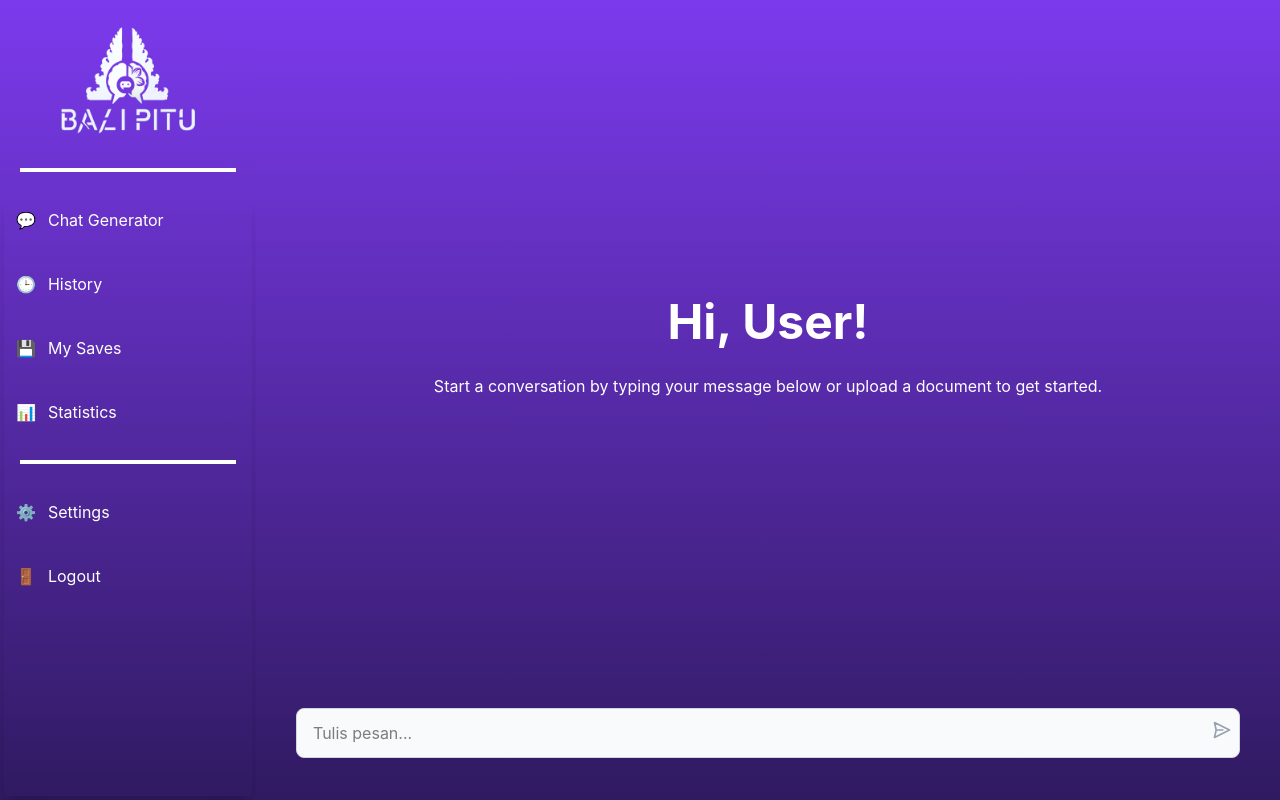
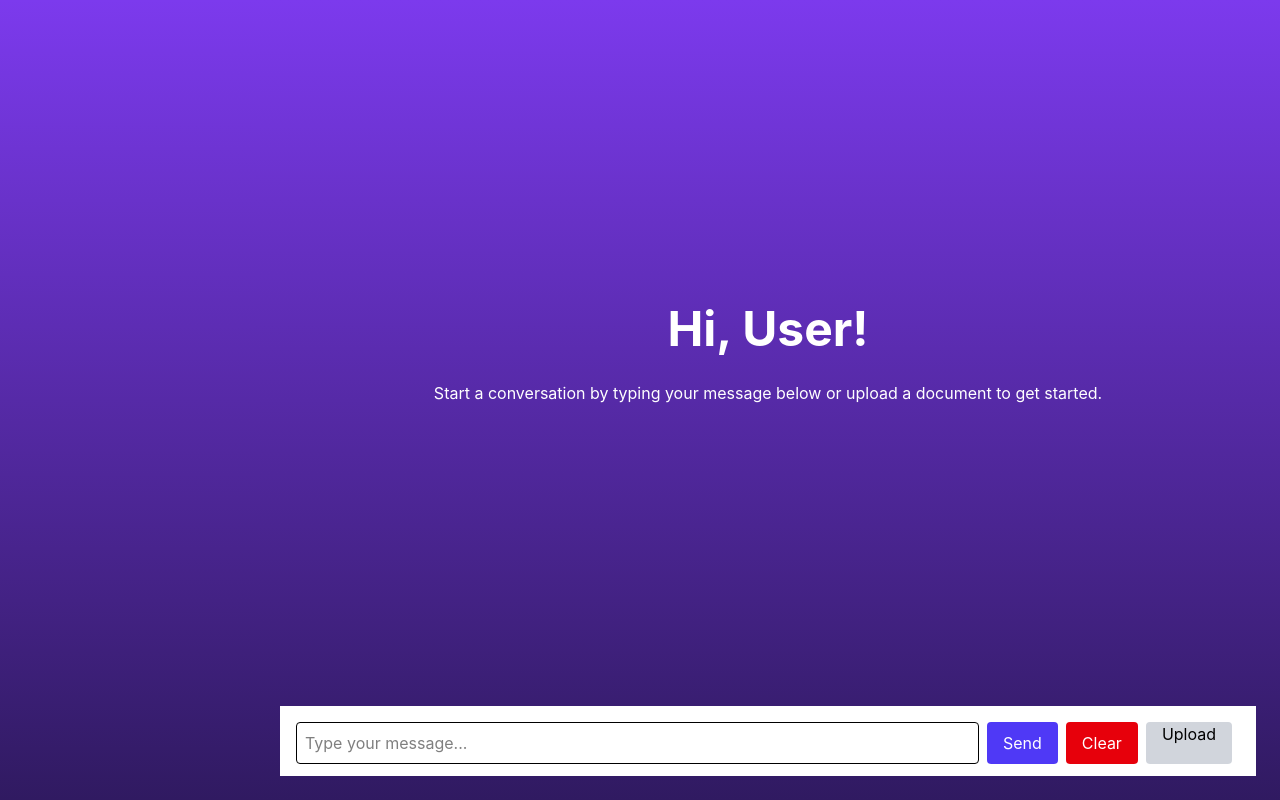
Before and after one commit to herSugar/chatfrontend, a React (Vite) app: page /chat in a window 1280 px wide. Built offline with nearby package versions, Linux system fonts and the light colour scheme.

Commit message:
chat hooks

```diff
--- a/src/components/ChatContainer.tsx
+++ b/src/components/ChatContainer.tsx
@@ -1,13 +1,27 @@
-import { useState, useRef, useEffect } from 'react';
-import Message from './Message';
-import InputArea from './InputArea';
-import LoadingIndicator from './LoadingIndicator';
-import useChat from '../hooks/useChat';
-import { ChatMessage } from '../types';
-import { useNavigate } from 'react-router-dom';
+import React, { useEffect, useRef } from "react";
+import { useChat } from "../hooks/useChat";
+import InputArea from "./InputArea";
+
+type ChatMessage = {
+  sender: "You" | "Agent";
+  text: string;
+  timestamp?: Date;
+};
+
+function Message({ message }: { message: ChatMessage }) {
+  const isUser = message.sender === "You";
+  return (
+    <div
+      className={`max-w-md p-3 rounded-lg mb-2 ${
+        isUser ? "bg-indigo-600 text-white self-end" : "bg-gray-200 text-black self-start"
+      }`}
+    >
+      {message.text}
+    </div>
+  );
+}
 
 export default function ChatContainer() {
-  const navigate = useNavigate();
   const {
     messages,
     loading,
@@ -20,7 +34,7 @@ export default function ChatContainer() {
   const messagesEndRef = useRef<HTMLDivElement>(null);
 
   useEffect(() => {
-    messagesEndRef.current?.scrollIntoView({ behavior: 'smooth' });
+    messagesEndRef.current?.scrollIntoView({ behavior: "smooth" });
   }, [messages]);
 
   return (
@@ -29,99 +43,110 @@ export default function ChatContainer() {
       <div
         className="fixed left-0 top-0 bottom-0 w-64 text-white p-1 shadow-lg"
         style={{
-          background: 'linear-gradient(to bottom, #7c3aed, #301A61)'
+          background: "linear-gradient(to bottom, #7c3aed, #301A61)",
         }}
       >
-        <div className="flex flex-col h-full">
-          {/* Logo */}
-          <div className="mb-8 flex items-center space-x-4">
-            {/* Logo Image Container */}
-            <div className="flex items-center justify-center mt-5 w-64 h-28 min-w-[4.5rem] min-h-[4.5rem] overflow-hidden">
-              <div className="w-64 h-64 overflow-hidden">
-                <img
-                  src="src/assets/logobalipitu.png"
-                  alt="Logo"
-                  className="w-full h-full object-cover"
-                />
-              </div>
-            </div>
-          </div>
-
-          {/* Divider Lines */}
-          <div className="mb-6 mx-auto w-[calc(100%-32px)] h-1 bg-white"></div>
-
-          {/* Navigation */}
-          <nav className="flex-1 shadow-xl overflow-y-auto">
-            <ul className="space-y-4">
-              <button className="flex items-center space-x-3 p-3 w-full hover:bg-indigo-800 rounded-lg transition-colors">
-                <span>💬</span>
-                <span>Chat Generator</span>
-              </button>
-              <button className="flex items-center space-x-3 p-3 w-full hover:bg-indigo-800 rounded-lg transition-colors">
-                <span>🕒</span>
-                <span>History</span>
-              </button>
-              <button className="flex items-center space-x-3 p-3 w-full hover:bg-indigo-800 rounded-lg transition-colors">
-                <span>💾</span>
-                <span>My Saves</span>
-              </button>
-              <button className="flex items-center space-x-3 p-3 w-full hover:bg-indigo-800 rounded-lg transition-colors">
-                <span>📊</span>
-                <span>Statistics</span>
-              </button>
-              <div className="my-6 mx-auto w-[calc(100%-32px)] h-1 bg-white"></div>
-              <button className="flex items-center space-x-3 p-3 w-full hover:bg-indigo-800 rounded-lg transition-colors">
-                <span>⚙️</span>
-                <span>Settings</span>
-              </button>
-              <button className="flex items-center space-x-3 p-3 w-full hover:bg-indigo-800 rounded-lg transition-colors">
-                <span>🚪</span>
-                <span>Logout</span>
-              </button>
-            </ul>
-          </nav>
-        </div>
+        {/* Sidebar content sama seperti kamu punya */}
       </div>
 
       {/* Main Content */}
-      <div style={{ marginLeft: '256px', display: 'flex', flexDirection: 'column', height: '100%' }}>
-        {/* Messages Area with Input Container */}
-        <div style={{ flex: 1, overflow: 'auto', padding: '24px', background: 'linear-gradient(to bottom, #7c3aed, #301A61)', position: 'relative' }}>
-          <div style={{ width: '100%', margin: '0 auto', height: '100%', display: 'flex', flexDirection: 'column' }}>
-            {/* Welcome/Messages Content */}
+      <div
+        style={{
+          marginLeft: "256px",
+          display: "flex",
+          flexDirection: "column",
+          height: "100%",
+        }}
+      >
+        <div
+          style={{
+            flex: 1,
+            overflow: "auto",
+            padding: "24px",
+            background: "linear-gradient(to bottom, #7c3aed, #301A61)",
+            position: "relative",
+          }}
+        >
+          <div
+            style={{
+              width: "100%",
+              margin: "0 auto",
+              height: "100%",
+              display: "flex",
+              flexDirection: "column",
+            }}
+          >
             <div style={{ flex: 1 }}>
-              {/* Welcome Message */}
               {messages.length === 0 && !loading && (
-                <div style={{ height: '100%', display: 'flex', flexDirection: 'column', alignItems: 'center', justifyContent: 'center', padding: '24px' }}>
-                  <h2 style={{ fontSize: '3rem', textAlign: 'center', color: 'white', fontWeight: 'bold', marginBottom: '1rem' }}>Hi, User!</h2>
-                  <p style={{ color: 'white', textAlign: 'center', marginBottom: '2rem' }}>
-                    Start a conversation by typing your message below or upload a document to get started.
+                <div
+                  style={{
+                    height: "100%",
+                    display: "flex",
+                    flexDirection: "column",
+                    alignItems: "center",
+                    justifyContent: "center",
+                    padding: "24px",
+                  }}
+                >
+                  <h2
+                    style={{
+                      fontSize: "3rem",
+                      textAlign: "center",
+                      color: "white",
+                      fontWeight: "bold",
+                      marginBottom: "1rem",
+                    }}
+                  >
+                    Hi, User!
+                  </h2>
+                  <p
+                    style={{
+                      color: "white",
+                      textAlign: "center",
+                      marginBottom: "2rem",
+                    }}
+                  >
+                    Start a conversation by typing your message below or upload a
+                    document to get started.
                   </p>
                 </div>
               )}
 
-              {/* Messages List */}
-              {messages.length > 0 && (
-                <div style={{ display: 'flex', flexDirection: 'column', gap: '12px', paddingBottom: '32px', maxWidth: '968px', margin: '0 auto', alignItems: 'flex-end' }}>
-                  {messages.map((message: ChatMessage, index: number) => (
-                    <Message
-                      key={`${index}-${message.timestamp?.getTime() || index}`}
-                      message={message}
-                      isLast={index === messages.length - 1}
-                    />
-                  ))}
-                </div>
-              )}
+              <div
+                style={{
+                  display: "flex",
+                  flexDirection: "column",
+                  gap: "12px",
+                  paddingBottom: "32px",
+                  maxWidth: "968px",
+                  margin: "0 auto",
+                  alignItems: "flex-end",
+                }}
+              >
+                {messages.map((msg, idx) => (
+                  <Message key={idx} message={msg} />
+                ))}
+              </div>
 
               {loading && (
-                <div style={{ display: 'flex', justifyContent: 'center' }}>
-                  <LoadingIndicator />
+                <div style={{ display: "flex", justifyContent: "center" }}>
+                  <p className="text-white">Loading...</p>
                 </div>
               )}
 
               {error && (
-                <div style={{ maxWidth: '672px', margin: '0 auto', backgroundColor: '#fee2e2', border: '1px solid #fca5a5', color: '#b91c1c', padding: '16px', borderRadius: '8px' }}>
-                  <div style={{ display: 'flex', alignItems: 'center', gap: '8px' }}>
+                <div
+                  style={{
+                    maxWidth: "672px",
+                    margin: "0 auto",
+                    backgroundColor: "#fee2e2",
+                    border: "1px solid #fca5a5",
+                    color: "#b91c1c",
+                    padding: "16px",
+                    borderRadius: "8px",
+                  }}
+                >
+                  <div style={{ display: "flex", alignItems: "center", gap: "8px" }}>
                     <span>⚠️</span>
                     <p>Error: {error}</p>
                   </div>
@@ -131,8 +156,15 @@ export default function ChatContainer() {
               <div ref={messagesEndRef} />
             </div>
 
-            {/* Input Area - Full Width */}
-            <div style={{ position: 'sticky', bottom: 0, width: '100%', padding: '16px 16px 12px' }}>
+            <div
+              style={{
+                position: "sticky",
+                bottom: 0,
+                width: "100%",
+                padding: "16px 16px 12px",
+                backgroundColor: "white",
+              }}
+            >
               <InputArea
                 onSend={sendMessage}
                 onClear={clearConversation}
--- a/src/components/InputArea.tsx
+++ b/src/components/InputArea.tsx
@@ -1,70 +1,69 @@
-import { useState, useRef, FormEvent, KeyboardEvent } from 'react';
+import React, { useState } from "react";
 
-interface InputAreaProps {
+type InputAreaProps = {
   onSend: (message: string) => void;
   onClear: () => void;
-  onUpload: (file: File) => Promise<void>;
-}
+  onUpload: (file: File) => void;
+};
 
 export default function InputArea({ onSend, onClear, onUpload }: InputAreaProps) {
-  const [input, setInput] = useState('');
-  const fileInputRef = useRef<HTMLInputElement>(null);
+  const [input, setInput] = useState("");
 
-  const handleSubmit = (e: FormEvent) => {
+  const handleSend = () => {
+    if (input.trim() === "") return;
+    onSend(input);
+    setInput("");
+  };
+
+  const handleKeyDown = (e: React.KeyboardEvent<HTMLInputElement>) => {
+    if (e.key === "Enter") {
       e.preventDefault();
-    if (input.trim()) {
-      onSend(input);
-      setInput('');
+      handleSend();
     }
   };
 
-  const handleKeyDown = (e: KeyboardEvent<HTMLTextAreaElement>) => {
-    if (e.key === 'Enter' && !e.shiftKey) {
-      e.preventDefault();
-      handleSubmit(e);
-    }
-  };
-
-  const handleFileUpload = (e: React.ChangeEvent<HTMLInputElement>) => {
-    if (e.target.files && e.target.files[0]) {
-      const file = e.target.files[0];
-      onUpload(file);
-    }
-    if (e.target) {
-      e.target.value = '';
+  const handleFileChange = (e: React.ChangeEvent<HTMLInputElement>) => {
+    if (e.target.files && e.target.files.length > 0) {
+      onUpload(e.target.files[0]);
+      e.target.value = ""; // Reset input file
     }
   };
 
   return (
-    <form onSubmit={handleSubmit} className="">
-      <div className="flex items-end gap-3">
-
-        {/* Message Input */}
-        <div className="flex-1 relative">
-          <textarea
+    <div className="flex space-x-2">
+      <input
+        type="text"
+        placeholder="Type your message..."
+        className="flex-1 p-2 border rounded"
         value={input}
         onChange={(e) => setInput(e.target.value)}
         onKeyDown={handleKeyDown}
-            placeholder="Tulis pesan..."
-            className="w-full bg-gray-50 border border-gray-300 rounded-lg py-3 px-4 pr-12 focus:outline-none focus:ring-2 focus:ring-blue-500 focus:border-transparent resize-none transition-all duration-200"
-            rows={1}
-            style={{ minHeight: '48px', maxHeight: '144px' }}
-            aria-label="Message input"
+        disabled={false}
       />
       <button
-            type="submit"
-            disabled={!input.trim()}
-            className={`absolute right-2 mb-[9px] mt-[12px] rounded-full transition-colors duration-200 ${
-              input.trim() ? 'text-black hover:text-gray-800' : 'text-gray-400 cursor-not-allowed'
-            }`}
-            aria-label="Send message"
+        onClick={handleSend}
+        className="bg-indigo-600 text-white px-4 rounded hover:bg-indigo-700"
       >
-            <svg xmlns="http://www.w3.org/2000/svg" className="h-5 w-5" fill="none" viewBox="0 0 24 24" stroke="currentColor" transform="rotate(90)">
-              <path strokeLinecap="round" strokeLinejoin="round" strokeWidth={2} d="M12 19l9 2-9-18-9 18 9-2zm0 0v-8" />
-            </svg>
+        Send
       </button>
+      <button
+        onClick={onClear}
+        className="bg-red-600 text-white px-4 rounded hover:bg-red-700"
+      >
+        Clear
+      </button>
+      <label
+        htmlFor="upload-file"
+        className="bg-gray-300 px-4 rounded cursor-pointer hover:bg-gray-400"
+      >
+        Upload
+      </label>
+      <input
+        id="upload-file"
+        type="file"
+        className="hidden"
+        onChange={handleFileChange}
+      />
     </div>
-      </div>
-    </form>
   );
 }
--- a/src/components/Message.tsx
+++ b/src/components/Message.tsx
@@ -19,6 +19,7 @@ const Message: React.FC<MessageProps> = ({ message, isLast }) => {
             : 'bg-white/10 backdrop-blur-sm text-white border border-white/20'
         }`}
       >
+
         {/* Message content */}
         <div className="whitespace-pre-wrap">{message.content}</div>
 
--- a/src/hooks/useChat.ts
+++ b/src/hooks/useChat.ts
@@ -1,80 +1,78 @@
-// src/hooks/useChat.ts
-import { useState, useCallback } from 'react';
-import { ChatMessage } from '../types';
-import { sendMessageToBackend, uploadDocumentToBackend } from '../utils/api';
+import { useState } from "react";
+import { api } from "../services/api";
 
-const useChat = () => {
+export type ChatMessage = {
+  sender: "You" | "Agent";
+  text: string;
+  timestamp?: Date;
+};
+
+export function useChat() {
   const [messages, setMessages] = useState<ChatMessage[]>([]);
   const [loading, setLoading] = useState(false);
   const [error, setError] = useState<string | null>(null);
 
-  const sendMessage = useCallback(async (message: string) => {
+  const sendMessage = async (query: string) => {
+    if (!query.trim()) return;
+
+    const token = localStorage.getItem("auth_token");
+    const userEmail = localStorage.getItem("user_email");
+    const sessionId = localStorage.getItem("chat_session_id");
+
+    if (!token || !userEmail) {
+      setError("Kredensial tidak ditemukan. Silakan login terlebih dahulu.");
+      return;
+    }
+
+
+    if (!api.defaults.headers.common["Authorization"]) {
+      api.defaults.headers.common["Authorization"] = `Bearer ${token}`;
+    }
+
+    const newMessage: ChatMessage = { sender: "You", text: query, timestamp: new Date() };
+    setMessages((prev) => [...prev, newMessage]);
     setLoading(true);
     setError(null);
 
     try {
-      // Add user message immediately
-      const userMessage: ChatMessage = {
-        role: 'user',
-        content: message,
-        timestamp: new Date()
-      };
+      const res = await api.post("/api/ask", {
+        query,
+        email: userEmail,
+        session_id: sessionId || "",
+      });
 
-      setMessages(prev => [...prev, userMessage]);
+      if (!sessionId && res.data.session_id) {
+        localStorage.setItem("chat_session_id", res.data.session_id);
+      }
 
-      // Send to backend
-      const response = await sendMessageToBackend(message, messages);
-
-      // Add bot response
-      const botMessage: ChatMessage = {
-        role: 'assistant',
-        content: response.answer,
-        timestamp: new Date()
-      };
-
-      setMessages(prev => [...prev, botMessage]);
+      const reply: ChatMessage = { sender: "Agent", text: res.data.response, timestamp: new Date() };
+      setMessages((prev) => [...prev, reply]);
     } catch (err) {
-      setError(err instanceof Error ? err.message : 'Failed to send message');
+      console.error(err);
+      setError("Terjadi kesalahan saat mengirim pesan.");
+      setMessages((prev) => [...prev, { sender: "Agent", text: "Terjadi kesalahan saat mengirim pesan.", timestamp: new Date() }]);
     } finally {
       setLoading(false);
     }
-  }, [messages]);
+  };
 
-  const uploadDocument = useCallback(async (file: File) => {
-    setLoading(true);
-    setError(null);
-
-    try {
-      const response = await uploadDocumentToBackend(file);
-
-      // Add bot response from document processing
-      const botMessage: ChatMessage = {
-        role: 'assistant',
-        content: response.message || 'I have processed your document',
-        timestamp: new Date()
-      };
-
-      setMessages(prev => [...prev, botMessage]);
-    } catch (err) {
-      setError(err instanceof Error ? err.message : 'Failed to upload document');
-    } finally {
-      setLoading(false);
-    }
-  }, []);
-
-  const clearConversation = useCallback(() => {
+  const clearConversation = () => {
+    localStorage.removeItem("chat_session_id");
     setMessages([]);
     setError(null);
-  }, []);
+  };
+
+  const uploadDocument = (file: File) => {
+    // Implementasi upload dokumen (jika perlu)
+    console.log("Uploading document", file);
+  };
 
   return {
     messages,
     loading,
     error,
     sendMessage,
+    clearConversation,
     uploadDocument,
-    clearConversation
   };
-};
-
-export default useChat;
+}
```
Lines whose indentation alone changed are shown as unchanged.
